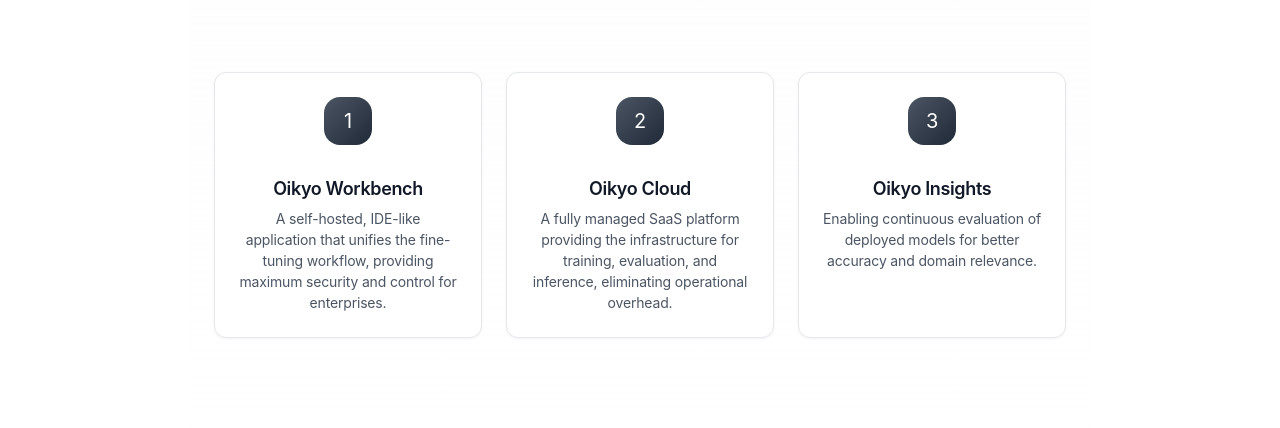
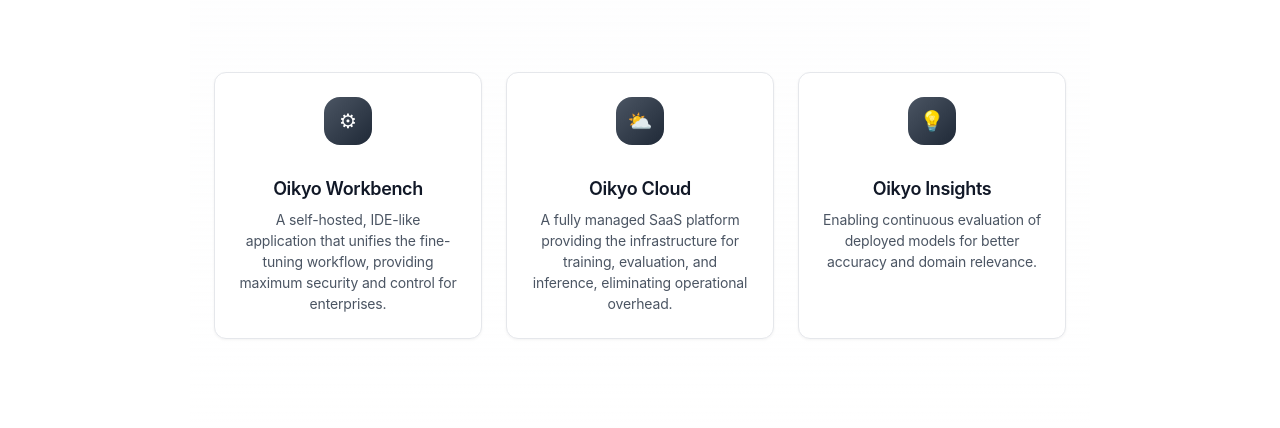
Before and after one commit to oikyoai/oikyo.ai, a Jekyll site: the page built from index.md, in a window 1280 px wide and 900 px high. Shown: the part 403-831 px from the top of the window. Built offline with Jekyll 4.4.1, drawn with Linux system fonts in a browser that asks for light colours.

Commit message:
Replace numbered icons with graphical icons

```diff
--- a/_layouts/home.html
+++ b/_layouts/home.html
@@ -25,7 +25,16 @@
         {% for service in site.data.services.services limit:3 %}
         <div class="hero-feature">
           <div class="feature-icon">
-            <span>{{ forloop.index }}</span>
+            <span>
+              {% case forloop.index %}
+                {% when 1 %}
+                  &#9881;
+                {% when 2 %}
+                  &#9925;
+                {% when 3 %}
+                  &#128161;
+              {% endcase %}
+            </span>
           </div>
           <h3 class="feature-title">{{ service.title }}</h3>
           <p class="feature-description">{{ service.description }}</p>
```
